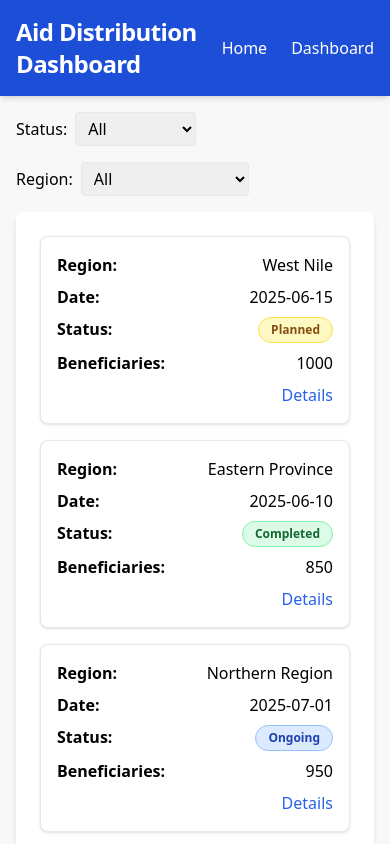
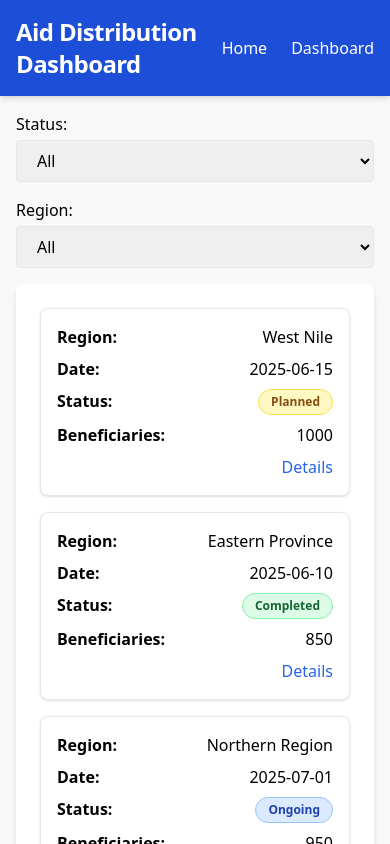
Before and after one commit to Alejotavo/Aidonic-Coding-Task, a React (Vite) app: page / in a window 390 px wide. Shown: the top 844 px of the page. Built offline with nearby package versions, Linux system fonts and the light colour scheme.

Commit message:
refactor filter input on mobile

```diff
--- a/src/components/filterComponent.tsx
+++ b/src/components/filterComponent.tsx
@@ -8,11 +8,16 @@ interface FilterProps {
 
 function Filter({ label, value, options, onChange }: FilterProps) {
   return (
-    <div>
-      <label htmlFor={`${label}-filter`} className="mr-2 font-medium">{label}:</label>
+    <div className="w-full sm:w-auto flex flex-col sm:flex-row items-stretch sm:items-center">
+      <label
+        htmlFor={`${label}-filter`}
+        className="mb-1 sm:mb-0 sm:mr-2 font-medium text-base sm:text-sm"
+      >
+        {label}:
+      </label>
       <select
         id={`${label}-filter`}
-        className="border rounded px-2 py-1"
+        className="border rounded px-4 py-2 text-base w-full sm:w-auto focus:outline-none focus:ring-2 focus:ring-blue-400 transition-all"
         value={value}
         onChange={e => onChange(e.target.value)}
       >
```
